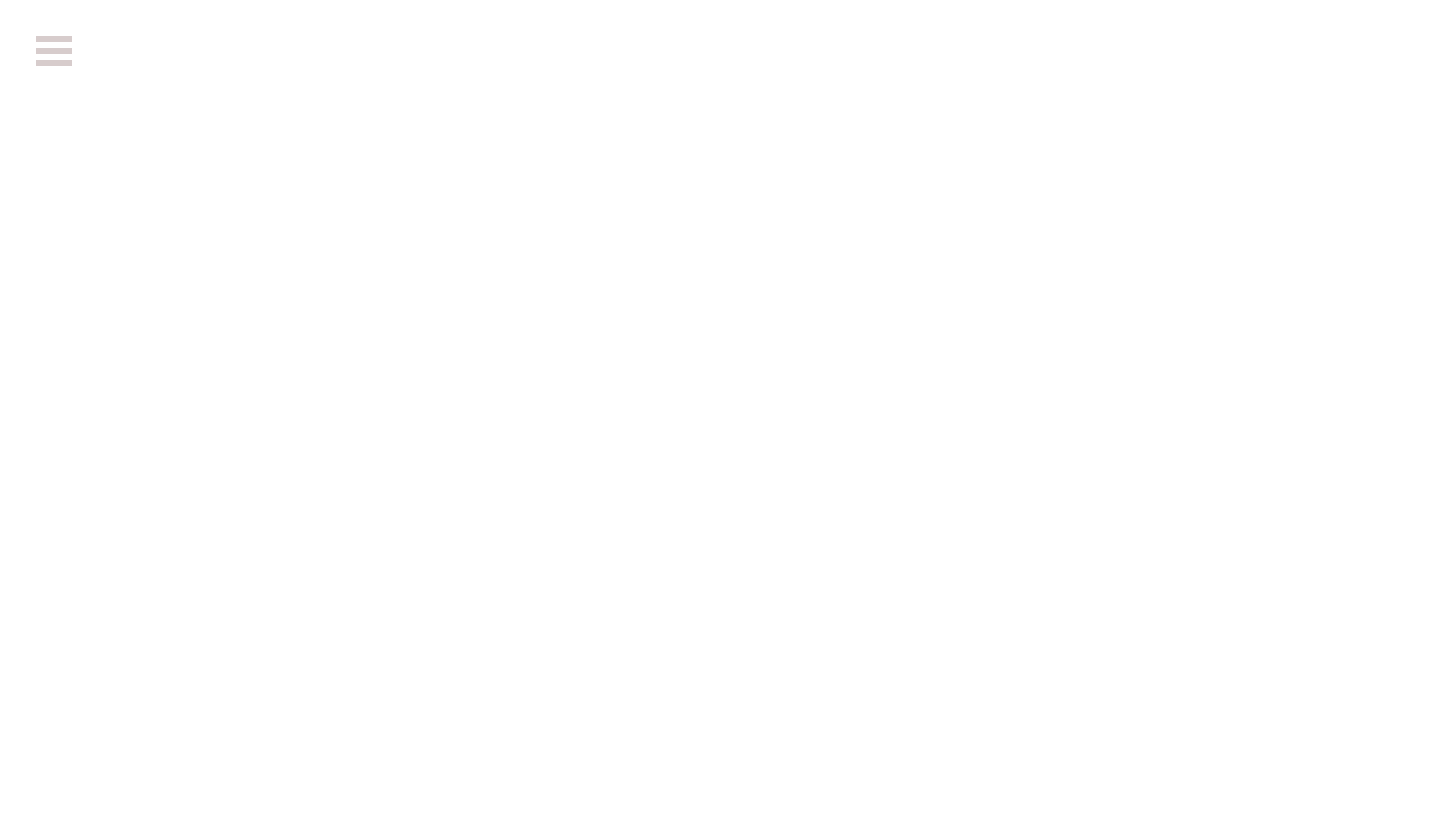
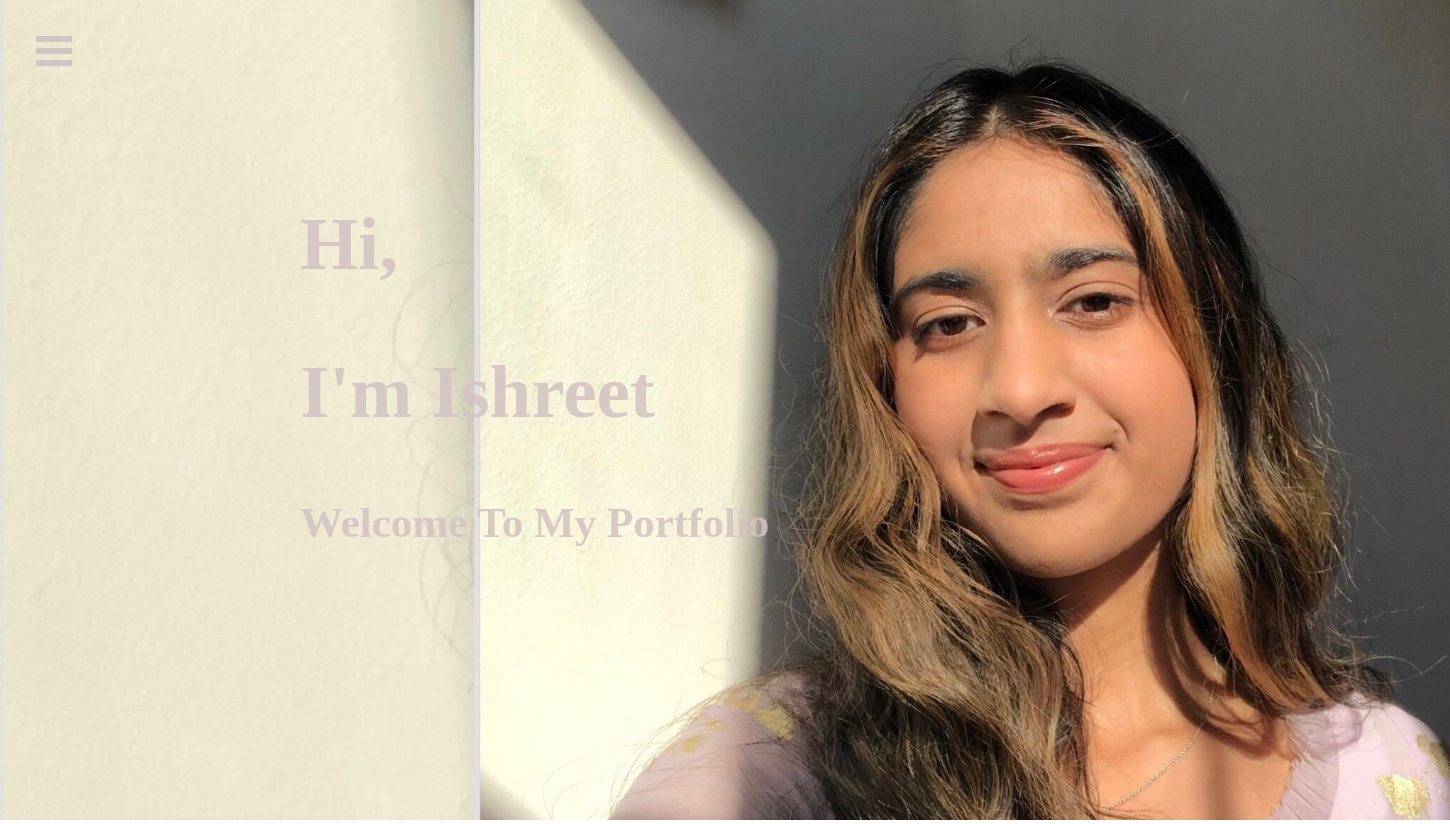
Before and after one commit to IshreetG/Portfolio-Website, a React (Create React App) app: page / in a window 1280 px wide. Before the commit this address had no page. Shown: the whole page, 1450 px wide, since content can reach past the window. Before the commit the page ends 800 px from the top, so only its background shows below. Built offline with nearby package versions, Linux system fonts and the light colour scheme.

Commit message:
redirectsfile

```diff
--- a/package.json
+++ b/package.json
@@ -1,7 +1,7 @@
 {
   "name": "my-react-app",
   "version": "0.1.0",
-  "homepage": "http://localhost:3000/Home",
+  "homepage": ".",
   "private": true,
   "dependencies": {
     "@testing-library/jest-dom": "^5.16.5",
--- a/src/App.js
+++ b/src/App.js
@@ -12,7 +12,7 @@ function App() {
     <BrowserRouter>
     <Sidebar/>
     <Routes>
-      <Route path='/Home' element={<Home />} />
+      <Route path='/' element={<Home />} />
         <Route path='/About' element={<About />} />
         <Route path='/Resume' element={<Resume />} />
         <Route path='/Projects' element={<Projects />} />
--- a/src/sidebar.js
+++ b/src/sidebar.js
@@ -16,7 +16,7 @@ const Sidebar = () => {
       </a>
       <a href="#/" id="email"> ishreetgrewal2003@gmail.com </a>
 
-      <a className="menu-item" href="/Home">
+      <a className="menu-item" href="/">
         Home
       </a>
 
```
Also changed, not shown: 1 other file (tests, documents, lock files or other folders).
